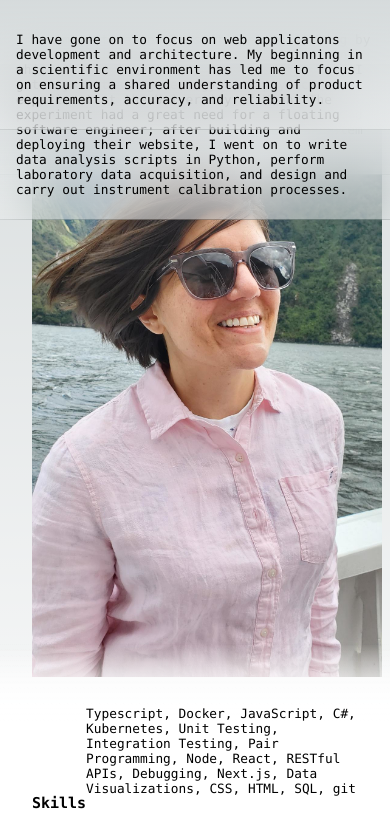
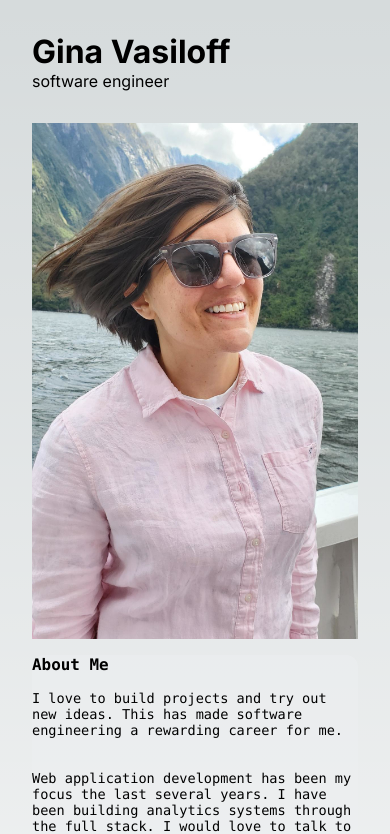
Before and after one commit to ginavasiloff/my-site, a Next.js app: page / in a window 390 px wide. Shown: the top 834 px of the page. Built offline with nearby package versions, Linux system fonts and the light colour scheme.

Commit message:
Add basic responsivity

```diff
--- a/src/app/layout.module.css
+++ b/src/app/layout.module.css
@@ -3,6 +3,12 @@
 }
 
 .header {
+  margin-left: 2rem;
   margin: auto;
   max-width: var(--max-width);
 }
+@media (max-width: 1120px) {
+  .header {
+    margin-left: 2rem;
+  }
+}
--- a/src/app/page.module.css
+++ b/src/app/page.module.css
@@ -18,17 +18,13 @@
   z-index: 2;
   font-family: var(--font-mono);
 }
-
+.main img {
+  height: auto;
+  max-width: 100%;
+}
 .bio {
   background-color: rgba(var(--callout-rgb), 0.5);
   border-radius: var(--border-radius);
-}
-
-.bio a {
-  display: flex;
-  justify-content: center;
-  align-items: center;
-  gap: 0.5rem;
 }
 
 .bio p,
@@ -58,55 +54,16 @@
 
 /* Mobile */
 @media (max-width: 700px) {
-  .bio {
-    font-size: 0.8rem;
-  }
-
-  .bio a {
-    padding: 1rem;
-  }
-
-  .bio p,
-  .bio div {
-    display: flex;
-    justify-content: center;
-    position: fixed;
-    width: 100%;
-  }
-
-  .bio p {
-    align-items: center;
-    inset: 0 0 auto;
-    padding: 2rem 1rem 1.4rem;
-    border-radius: 0;
-    border: none;
-    border-bottom: 1px solid rgba(var(--callout-border-rgb), 0.25);
-    background: linear-gradient(
-      to bottom,
-      rgba(var(--background-start-rgb), 1),
-      rgba(var(--callout-rgb), 0.5)
-    );
-    background-clip: padding-box;
-    backdrop-filter: blur(24px);
-  }
-
-  .bio div {
-    align-items: flex-end;
-    pointer-events: none;
-    inset: auto 0 0;
-    padding: 2rem;
-    height: 200px;
-    background: linear-gradient(
-      to bottom,
-      transparent 0%,
-      rgb(var(--background-end-rgb)) 40%
-    );
-    z-index: 1;
+  .main > section {
+    flex-direction: column;
   }
 }
 
 /* Tablet and Smaller Desktop */
 @media (min-width: 701px) and (max-width: 1120px) {
+  .main > section {
+    gap: 2rem;
+  }
 }
 
 @media (prefers-color-scheme: dark) {
```
